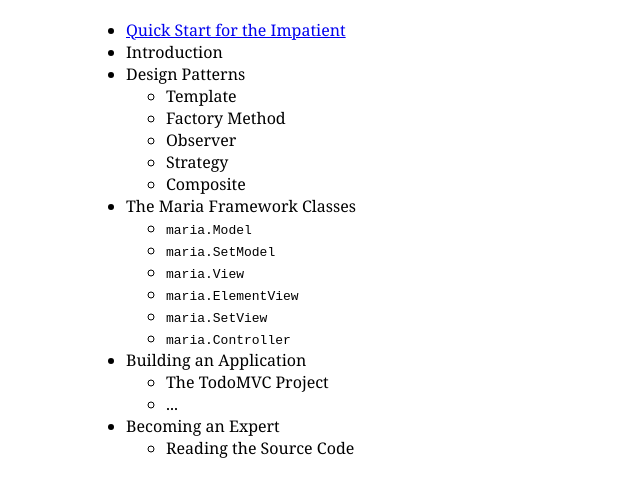
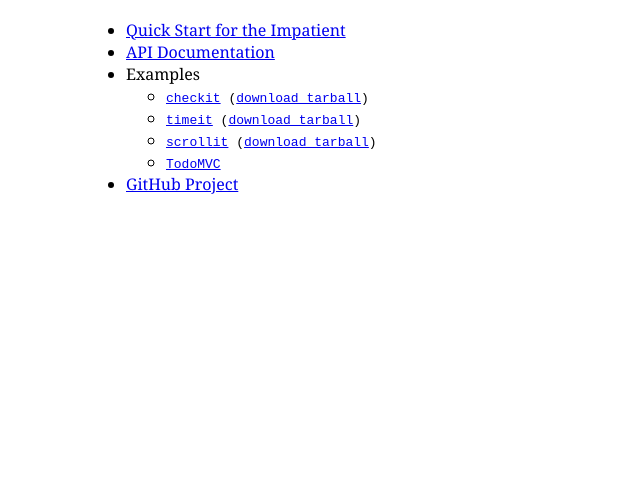
Before and after one commit to petermichaux/maria, a plain HTML site: page doc/index.html in a window 1280 px wide. Shown: the part 67-564 px from the top of the page, without its empty margins (154-794 px from the left). Drawn offline with Linux system fonts and the light colour scheme.

Commit message:
update Makefile to build the Maria website from the inline code documentation, examples, and doc directories.

```diff
--- a/doc/index.html
+++ b/doc/index.html
@@ -14,41 +14,17 @@
 
         <ul>
             <li><a href="quick-start-tutorial-for-the-impatient.html">Quick Start for the Impatient</a></li>
-            <li>Introduction</li>
+            <li><a href="api/maria.html">API Documentation</a></li>
             <li>
-                Design Patterns
+                Examples
                 <ul>
-                    <li>Template</li>
-                    <li>Factory Method</li>
-                    <li>Observer</li>
-                    <li>Strategy</li>
-                    <li>Composite</li>
+                    <li><code><a href="eg/checkit/src/index.html">checkit</a> (<a href="eg/checkit.tar.gz">download tarball</a>)</code></li>
+                    <li><code><a href="eg/timeit/src/index.html">timeit</a> (<a href="eg/timeit.tar.gz">download tarball</a>)</code></li>
+                    <li><code><a href="eg/scrollit/src/index.html">scrollit</a> (<a href="eg/scroll.tar.gz">download tarball</a>)</code></li>
+                    <li><code><a href="http://todomvc.com/architecture-examples/maria/src/">TodoMVC</a></code></li>
                 </ul>
             </li>
-            <li>
-                The Maria Framework Classes
-                <ul>
-                    <li><code>maria.Model</code></li>
-                    <li><code>maria.SetModel</code></li>
-                    <li><code>maria.View</code></li>
-                    <li><code>maria.ElementView</code></li>
-                    <li><code>maria.SetView</code></li>
-                    <li><code>maria.Controller</code></li>
-                </ul>
-            </li>
-            <li>
-                Building an Application
-                <ul>
-                    <li>The TodoMVC Project</li>
-                    <li>...</li>
-                </ul>
-            </li>
-            <li>
-                Becoming an Expert
-                <ul>
-                    <li>Reading the Source Code</li>
-                </ul>
-            </li>
+            <li><a href="https://github.com/petermichaux/maria">GitHub Project</a></li>
         </ul>
 
     </div><!-- wrapper -->
```
Also changed, not shown: 3 other files.
